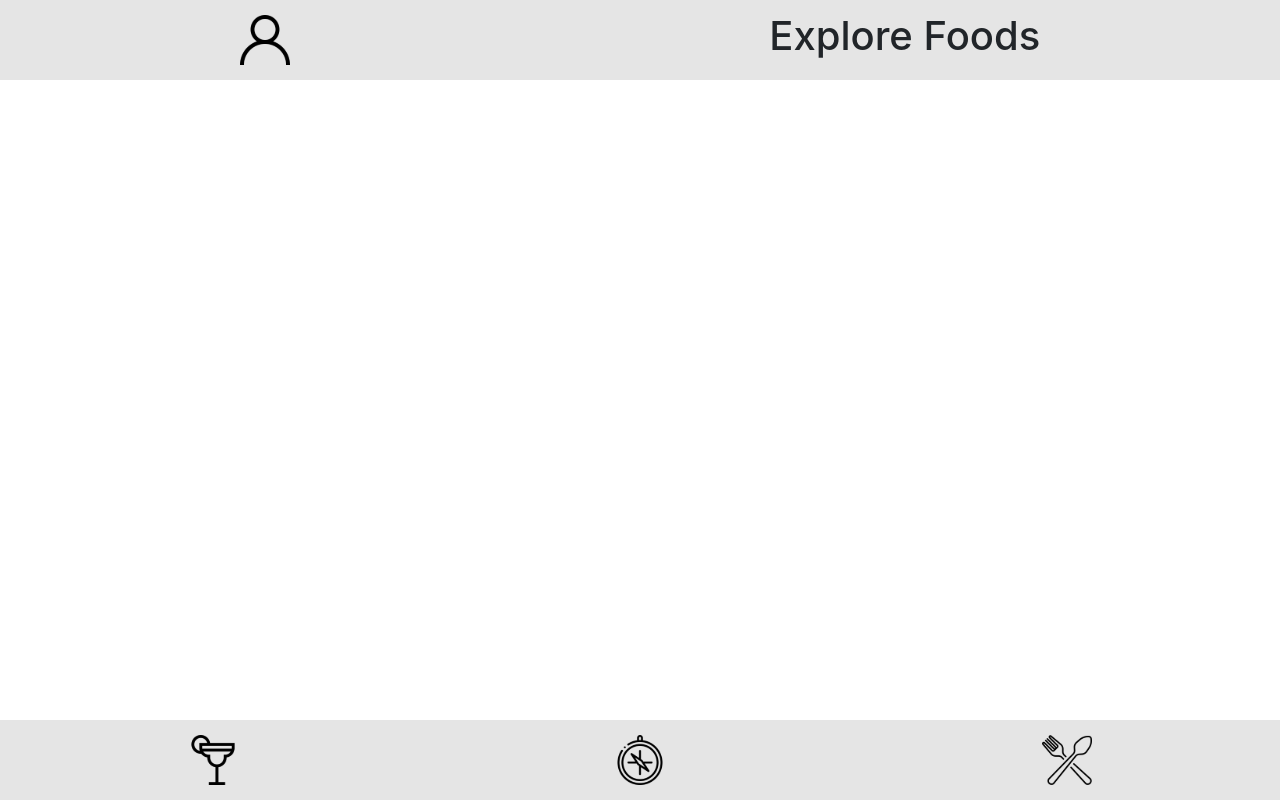
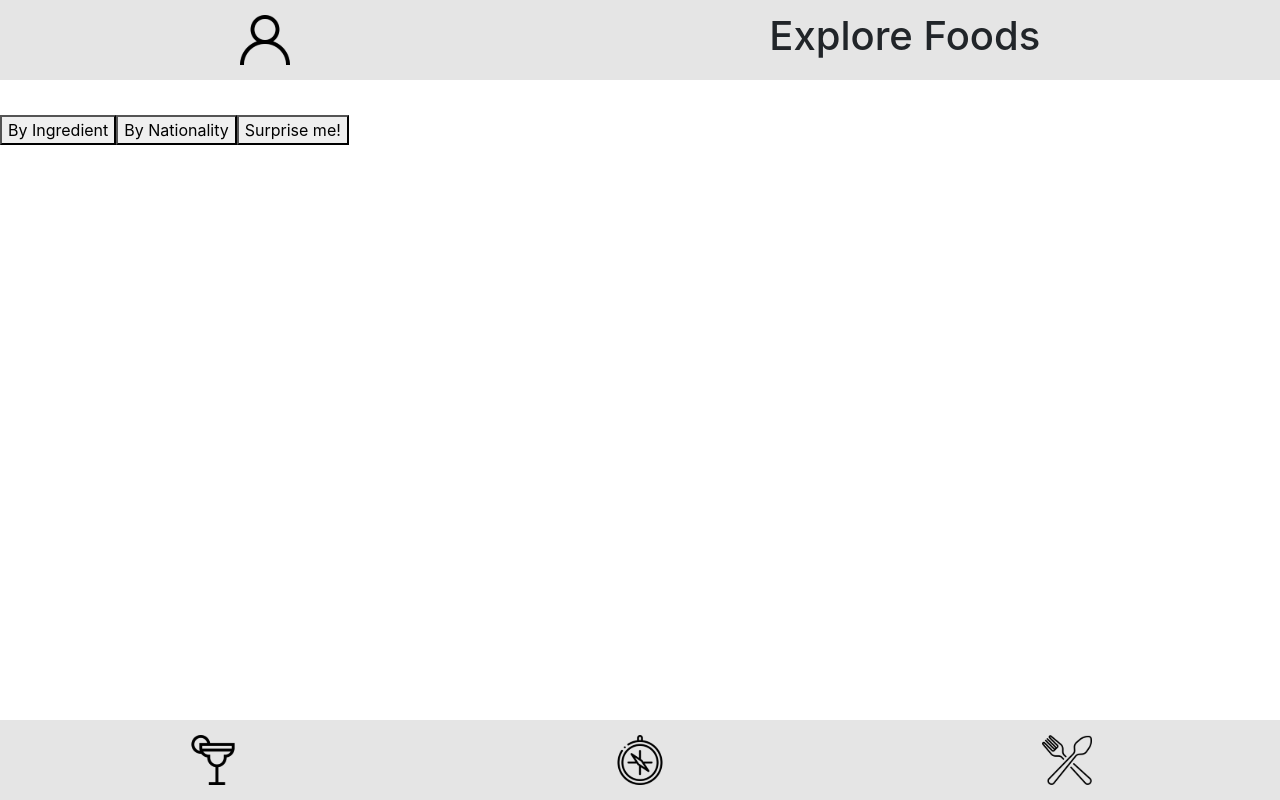
Before and after one commit to AugustoMagalhaes/react-context-api-19-recipes-app, a React (Create React App) app: page /explore/foods in a window 1280 px wide. Built offline with nearby package versions, Linux system fonts and the light colour scheme.

Commit message:
R70 a R73 - Tela de explorar bebidas e comidas

```diff
--- a/src/pages/ExploreDrinks/index.js
+++ b/src/pages/ExploreDrinks/index.js
@@ -1,15 +1,43 @@
 import React from 'react';
+import PropTypes from 'prop-types';
 import Header from '../../components/Header/index';
 import Footer from '../../components/Footer/index';
+import { getCocktailsRandom } from '../../services/fetchCocktails';
 
-function ExploreDrinksScreen() {
+function ExploreDrinksScreen({ history }) {
   const pageTitle = 'Explore Drinks';
+
+  const click = async () => {
+    const results = await getCocktailsRandom();
+    console.log(results);
+  };
+
   return (
     <div>
       <Header pageTitle={ pageTitle } hasSearch={ false } />
+      <button
+        type="button"
+        data-testid="explore-by-ingredient"
+        onClick={ () => history.push('/explore/drinks/ingredients') }
+      >
+        By Ingredient
+      </button>
+      <button
+        type="button"
+        data-testid="explore-surprise"
+        onClick={ click }
+      >
+        Surprise me!
+      </button>
       <Footer />
     </div>
   );
 }
 
+ExploreDrinksScreen.propTypes = {
+  history: PropTypes.shape({
+    push: PropTypes.func.isRequired,
+  }).isRequired,
+};
+
 export default ExploreDrinksScreen;
--- a/src/pages/ExploreFoods/index.js
+++ b/src/pages/ExploreFoods/index.js
@@ -1,15 +1,50 @@
 import React from 'react';
+import PropTypes from 'prop-types';
 import Header from '../../components/Header/index';
 import Footer from '../../components/Footer/index';
+import { getFoodRandom } from '../../services/fetchFoods';
 
-function ExploreFoodsScreen() {
+function ExploreFoodsScreen({ history }) {
   const pageTitle = 'Explore Foods';
+
+  const click = async () => {
+    const results = await getFoodRandom();
+    console.log(results);
+  };
+
   return (
     <div>
       <Header pageTitle={ pageTitle } />
+      <button
+        type="button"
+        data-testid="explore-by-ingredient"
+        onClick={ () => history.push('/explore/foods/ingredients') }
+      >
+        By Ingredient
+      </button>
+      <button
+        type="button"
+        data-testid="explore-by-nationality"
+        onClick={ () => history.push('/explore/foods/nationalities') }
+      >
+        By Nationality
+      </button>
+      <button
+        type="button"
+        data-testid="explore-surprise"
+        onClick={ click }
+      >
+        Surprise me!
+      </button>
       <Footer />
     </div>
   );
 }
 
+ExploreFoodsScreen.propTypes = {
+  history: PropTypes.shape({
+    push: PropTypes.func.isRequired,
+  }).isRequired,
+};
+
 export default ExploreFoodsScreen;
--- a/src/services/fetchCocktails.js
+++ b/src/services/fetchCocktails.js
@@ -48,3 +48,11 @@ export const getCocktailsByFirstLetter = async (firstLetter) => {
   }
   return drinks;
 };
+
+export const getCocktailsRandom = async () => {
+  const url = 'https://www.thecocktaildb.com/api/json/v1/1/random.php';
+  const response = await fetch(url);
+  const data = await response.json();
+  const { drinks } = data;
+  return drinks;
+};
--- a/src/services/fetchFoods.js
+++ b/src/services/fetchFoods.js
@@ -39,3 +39,11 @@ export const getFoodsByFirsLetter = async (firstLetter) => {
   }
   return meals;
 };
+
+export const getFoodRandom = async () => {
+  const url = 'https://www.themealdb.com/api/json/v1/1/random.php';
+  const response = await fetch(url);
+  const data = await response.json();
+  const { meals } = data;
+  return meals;
+};
```
